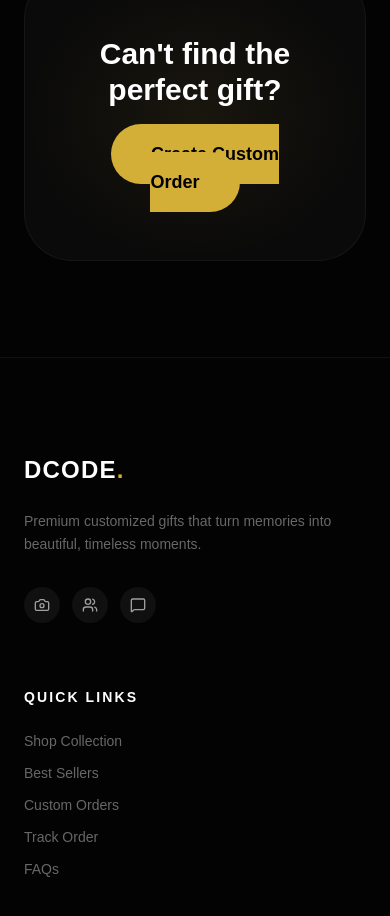
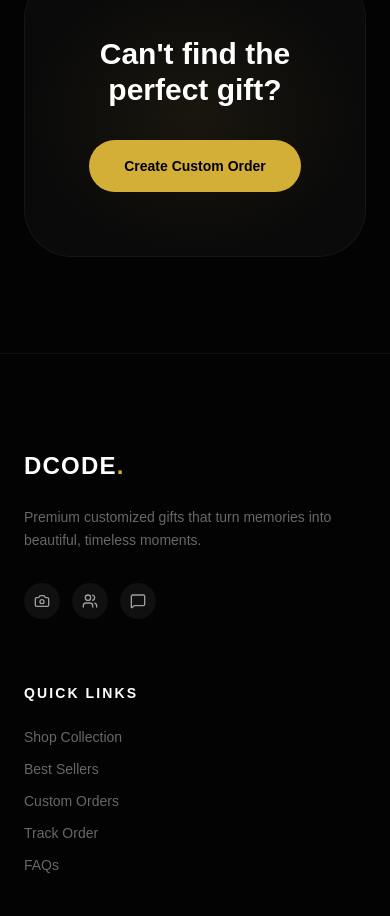
Before and after one commit to hellodrakvex-oss/dcode-shoppy, a React (Vite) app: page /collections in a window 390 px wide. Shown: the part 6001-6917 px from the top of the page. Built offline with nearby package versions, Linux system fonts and the light colour scheme; a web font is replaced by a local one.

Commit message:
Fixed mobile responsive custom order CTA

```diff
--- a/src/pages/CollectionPage.jsx
+++ b/src/pages/CollectionPage.jsx
@@ -140,14 +140,36 @@ export default function CollectionPage() {
             <h2 className="text-3xl md:text-5xl font-clash font-bold text-white mb-8">
               Can't find the perfect gift?
             </h2>
-            <Link
-              to="https://wa.me/919746076514?text=Hi%20DCODE%20SHOPPY,%20I%20want%20to%20place%20an%20order"
-              target="_blank"
-              rel="noopener noreferrer"
-              className="px-10 py-5 bg-brand-gold text-black font-semibold rounded-full text-lg hover:shadow-[0_0_30px_rgba(212,175,55,0.6)] transition-all duration-300 transform hover:scale-[1.02]"
-            >
-              Create Custom Order
-            </Link>
+            <a
+  href="https://wa.me/919746076514?text=Hi%20DCODE%20SHOPPY,%20I%20want%20to%20place%20an%20order"
+  target="_blank"
+  rel="noopener noreferrer"
+  className="
+    w-full
+    sm:w-auto
+    px-6
+    sm:px-10
+    py-4
+    sm:py-5
+    bg-brand-gold
+    text-black
+    font-semibold
+    text-sm
+    sm:text-lg
+    rounded-full
+    whitespace-nowrap
+    flex
+    items-center
+    justify-center
+    hover:shadow-[0_0_30px_rgba(212,175,55,0.6)]
+    transition-all
+    duration-300
+    transform
+    hover:scale-[1.02]
+  "
+>
+  Create Custom Order
+</a>
           </div>
         </motion.div>
       </div>
```
